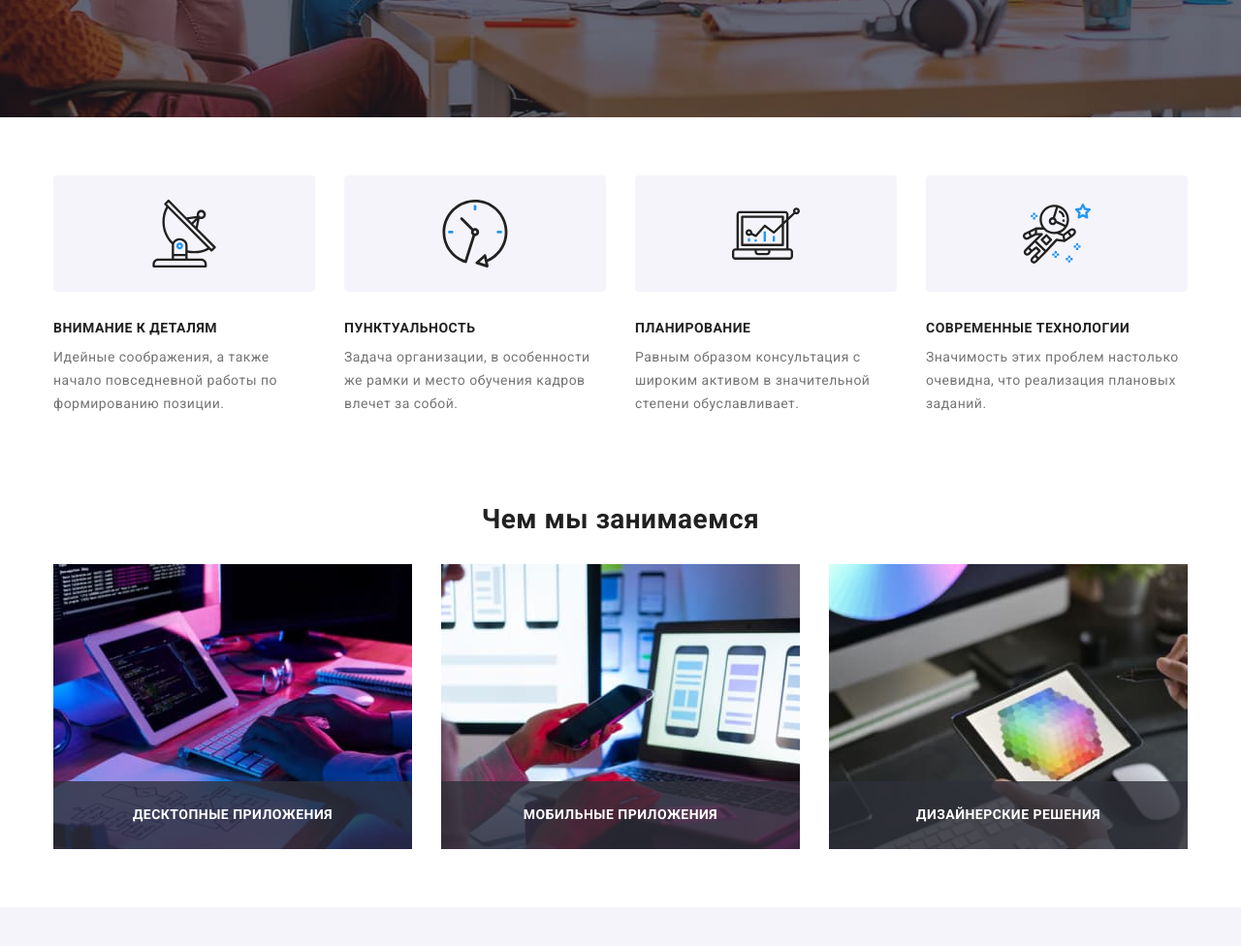
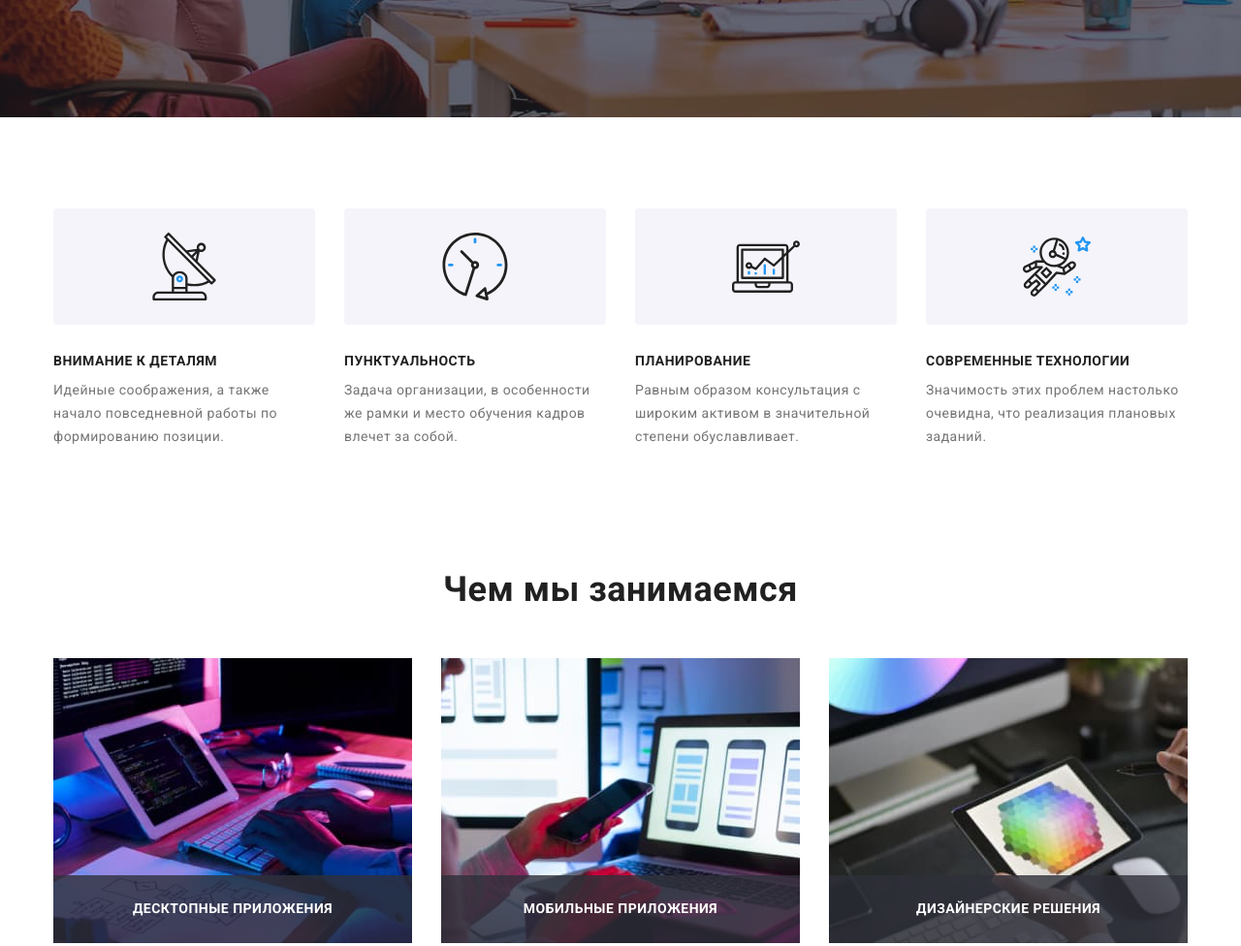
Before and after one commit to OleksandrChukhlib/goit-markup-hw-08, a plain HTML site: page index.html in a window 1280 px wide. Shown: the part 560-1536 px from the top of the page at 97% size. Drawn offline with nearby package versions, Linux system fonts and the light colour scheme.

Commit message:
fixed paddings on portfolio page

```diff
--- a/sass/components/_filter.scss
+++ b/sass/components/_filter.scss
@@ -1,5 +1,4 @@
 .filter {
-  margin-bottom: 50px;
   display: flex;
   justify-content: center;
 
@@ -7,6 +6,14 @@
     flex-wrap: wrap;
     justify-content: flex-start;
     margin-bottom: 25px;
+  }
+
+  @media screen and (min-width: 768px) {
+    margin-bottom: 30px;
+  }
+
+  @media screen and (min-width: 1200px) {
+    margin-bottom: 50px;
   }
 }
 
--- a/sass/components/_section.scss
+++ b/sass/components/_section.scss
@@ -1,6 +1,11 @@
 .section {
   padding-top: 60px;
   padding-bottom: 60px;
+
+  @media screen and (min-width: 1200px) {
+    padding-top: 94px;
+    padding-bottom: 94px;
+  }
 }
 
 .section__title {
@@ -12,4 +17,10 @@
   font-size: 28px;
   line-height: 1.18;
   text-align: center;
+
+  @media screen and (min-width: 1200px) {
+    margin-bottom: 50px;
+    font-size: 36px;
+    line-height: 1.17;
+  }
 }
```
Also changed, not shown: css/main.css, css/main.min.css, css/portfolio.css, css/portfolio.min.css, 4 other files.
